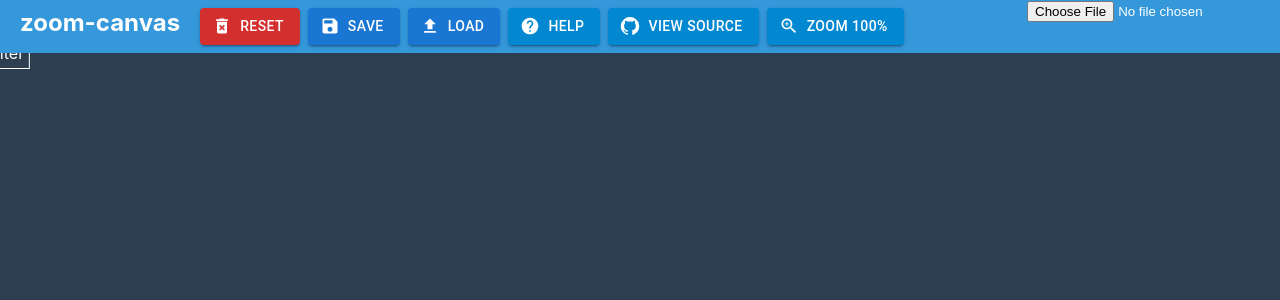
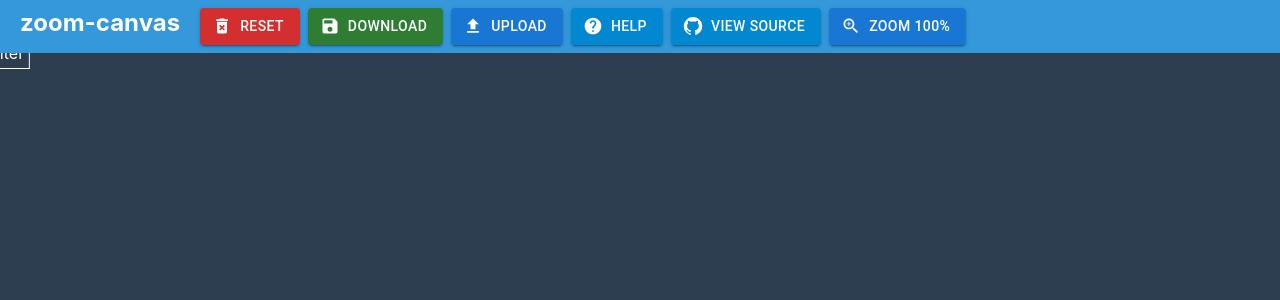
Before and after one commit to lunafutures/zoom-canvas, a React (Create React App) app: page / in a window 1280 px wide. Shown: the top 300 px of the page. Built offline with nearby package versions, Linux system fonts and the light colour scheme.

Commit message:
Add ability to load/save

```diff
--- a/src/App.scss
+++ b/src/App.scss
@@ -41,6 +41,10 @@
           display: none;
         }
       }
+    }
+
+    #hidden-file-input {
+      display: none;
     }
   }
 
--- a/src/canvas-component.tsx
+++ b/src/canvas-component.tsx
@@ -25,7 +25,7 @@ export function CanvasComponent() {
 
   return (
     <div className="app">
-      <HeaderToolbarComponent dispatchNotes={dispatchNotes} zoom={notes.zoom} />
+      <HeaderToolbarComponent dispatchNotes={dispatchNotes} notes={notes} />
       <div
         className="app-body"
         ref={canvasDiv}
--- a/src/header-toolbar-component.tsx
+++ b/src/header-toolbar-component.tsx
@@ -5,19 +5,41 @@ import HelpIcon from "@mui/icons-material/Help";
 import DeleteForeverIcon from "@mui/icons-material/DeleteForever";
 import GitHubIcon from "@mui/icons-material/GitHub";
 import ZoomInIcon from "@mui/icons-material/ZoomIn";
-import { NoteReducerAction } from "./note-reducer";
-import { upload } from "./file-management";
+import { AllNotesState, NoteReducerAction } from "./note-reducer";
+import React from "react";
 import { Point } from "./common";
+
+function download(filename: string, text: string): void {
+  var element: HTMLAnchorElement | undefined = undefined;
+  try {
+    element = document.createElement("a");
+    element.setAttribute(
+      "href",
+      "data:text/plain;charset=utf-8," + encodeURIComponent(text)
+    );
+    element.setAttribute("download", filename);
+
+    element.style.display = "none";
+    document.body.appendChild(element);
+
+    element.click();
+  } finally {
+    if (element) {
+      document.body.removeChild(element);
+    }
+  }
+}
 
 interface HeaderToolbarComponentProps {
   dispatchNotes: React.Dispatch<NoteReducerAction>;
-  zoom: number;
+  notes: AllNotesState;
 }
 export function HeaderToolbarComponent({
   dispatchNotes,
-  zoom,
+  notes,
 }: HeaderToolbarComponentProps) {
-  const zoomPercent = (zoom * 100).toLocaleString(undefined, {
+  const fileInputRef = React.useRef<HTMLInputElement>(null as any);
+  const zoomPercent = (notes.zoom * 100).toLocaleString(undefined, {
     maximumFractionDigits: 0,
   });
   return (
@@ -32,16 +54,23 @@ export function HeaderToolbarComponent({
         >
           Reset
         </Button>
-        <Button variant="contained" color="primary" startIcon={<SaveIcon />}>
-          Save
+        <Button
+          variant="contained"
+          color="success"
+          startIcon={<SaveIcon />}
+          onClick={() =>
+            download("zoom-canvas.json", JSON.stringify(notes, null, 2))
+          }
+        >
+          Download
         </Button>
         <Button
           variant="contained"
           color="primary"
           startIcon={<UploadIcon />}
-          onClick={() => upload()}
+          onClick={() => fileInputRef.current.click()}
         >
-          Load
+          Upload
         </Button>
         <Button variant="contained" color="info" startIcon={<HelpIcon />}>
           Help
@@ -52,7 +81,7 @@ export function HeaderToolbarComponent({
         <Button
           className="zoom-button"
           variant="contained"
-          color="info"
+          color="primary"
           startIcon={<ZoomInIcon />}
           onClick={() => {
             dispatchNotes({ type: "reset-zoom" });
@@ -61,13 +90,48 @@ export function HeaderToolbarComponent({
           <span className="nonHoverText">Zoom {zoomPercent}%</span>
         </Button>
       </div>
-      <div className="header-right">
-        <input
-          type="file"
-          id="myFile"
-          onChange={(e) => console.log("input file onChange", e)}
-        />
-      </div>
+      <input
+        id="hidden-file-input"
+        ref={fileInputRef}
+        type="file"
+        accept="application/json"
+        onChange={(e) => {
+          const files = e.target.files;
+          if (!files || files.length !== 1) {
+            console.error("Missing or too many files for upload:", files);
+            return;
+          }
+
+          const file = files[0];
+          console.log("file:", file);
+          const reader = new FileReader();
+          reader.readAsText(file);
+          reader.onload = () => {
+            const readText = reader.result;
+            const readObj = JSON.parse(readText as string);
+            const missingKeys = [
+              "notes",
+              "zIndexMax",
+              "idMax",
+              "center",
+              "zoom",
+            ].filter((key) => !(key in readObj));
+            if (missingKeys.length > 0) {
+              console.error(
+                "Some keys not found in uploaded JSON file:",
+                missingKeys
+              );
+              return;
+            }
+
+            const newState = {
+              ...readObj,
+              center: new Point(readObj.center.x, readObj.center.y),
+            } as AllNotesState;
+            dispatchNotes({ type: "replace-state", newState });
+          };
+        }}
+      />
     </div>
   );
 }
--- a/src/note-reducer.ts
+++ b/src/note-reducer.ts
@@ -44,6 +44,10 @@ interface ZoomAction {
 interface ResetZoomAction {
   type: "reset-zoom";
 }
+interface ReplaceStateAction {
+  type: "replace-state";
+  newState: AllNotesState;
+}
 export type NoteReducerAction =
   | SelectAction
   | CreateAction
@@ -55,7 +59,8 @@ export type NoteReducerAction =
   | UpdateDragAction
   | EndDragAction
   | ZoomAction
-  | ResetZoomAction;
+  | ResetZoomAction
+  | ReplaceStateAction;
 
 interface Delta {
   startDrag: Point;
@@ -305,6 +310,8 @@ export function useNoteReducer() {
           zoom: 1,
           center: new Point(0, 0),
         };
+      case "replace-state":
+        return action.newState;
     }
   }
 
```
